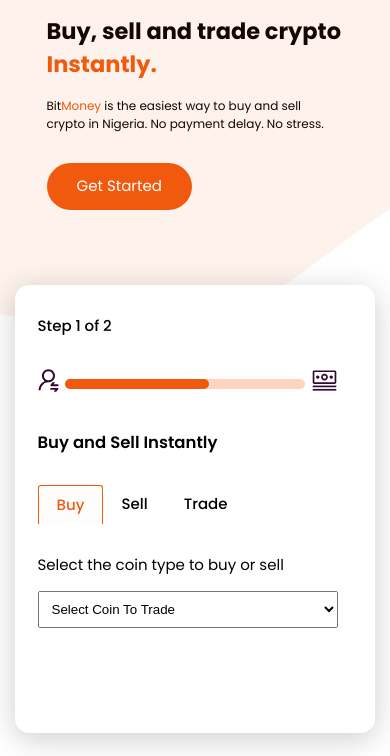
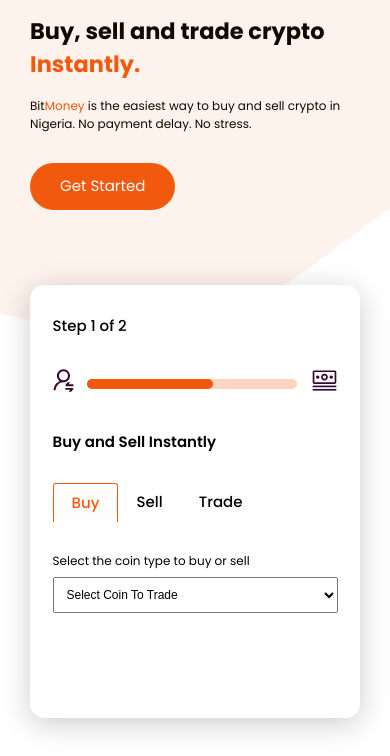
Before and after one commit to Maurice-Jah/BitMoney, a plain HTML site: page index.html in a window 390 px wide. Shown: the part 88-844 px from the top of the page. Drawn offline with Linux system fonts and the light colour scheme.

Commit message:
media query for small screen

```diff
--- a/scss/abstracts/_mixins.scss
+++ b/scss/abstracts/_mixins.scss
@@ -22,11 +22,11 @@
 */
 
 @mixin respond($breakpoint) {
-  //   @if $breakpoint == smallest {
-  //     @media only screen and (max-width: 22.5em) {
-  //       @content;
-  //     }
-  //   }
+  @if $breakpoint == smallest {
+    @media only screen and (max-width: 22.5em) {
+      @content;
+    }
+  }
 
   //   @if $breakpoint == sm-phone {
   //     @media only screen and (max-width: 25em) {
--- a/scss/layout/_footer.scss
+++ b/scss/layout/_footer.scss
@@ -8,7 +8,7 @@
 
   @include respond(tab-port) {
     flex-direction: column;
-    gap: 2rem;
+    gap: 1rem;
   }
 
   &__cta {
@@ -56,6 +56,10 @@
 
     @include respond(tab-land) {
       margin-top: 1rem;
+    }
+
+    @include respond(tab-port) {
+      margin-top: 0rem;
     }
 
     li {
@@ -119,6 +123,10 @@
         color: $color-white;
         margin: 1rem;
         font-size: 1rem;
+
+        @include respond(smallest) {
+          margin: 0.8rem;
+        }
       }
     }
   }
--- a/scss/pages/_home.scss
+++ b/scss/pages/_home.scss
@@ -32,7 +32,7 @@
     width: 45%;
 
     @include respond(tab-port) {
-      width: 90%;
+      width: 100%;
     }
     &-main {
       font-size: 2.5rem;
@@ -85,11 +85,16 @@
     border-radius: 0.95rem;
     padding-bottom: 5rem; ////////////////////remove later
 
+    @include respond(tab-port) {
+      width: 22rem;
+    }
+
+    @include respond(smallest) {
+      width: 18rem;
+    }
+
     & > * {
       margin: 2rem 0;
-      @include respond(tab-land) {
-        width: 20rem;
-      }
     }
 
     &-step {
@@ -108,6 +113,10 @@
         background-color: rgba($color-primary, 0.26);
         position: relative;
 
+        @include respond(tab-port) {
+          width: 14rem;
+        }
+
         &::before {
           content: "";
           background-color: $color-primary;
@@ -125,6 +134,10 @@
 
       @include respond(tab-land) {
         font-size: 1.1rem;
+      }
+
+      @include respond(tab-port) {
+        font-size: 1rem;
       }
     }
 
@@ -147,6 +160,11 @@
     &-heading {
       font-size: 1rem;
       margin-bottom: -1rem;
+
+      @include respond(tab-port) {
+        font-size: 0.8rem;
+        margin-bottom: -1.5rem;
+      }
     }
   }
 }
@@ -155,6 +173,10 @@
   width: 100%;
   padding: 0.6rem;
   position: relative;
+
+  @include respond(tab-port) {
+    font-size: 0.8rem;
+  }
 }
 
 //============ Leverage Section ===================//
@@ -462,12 +484,21 @@
         @include respond(tab-land) {
           font-size: 1.1rem;
         }
+
+        @include respond(tab-port) {
+          font-size: 0.8rem;
+        }
       }
 
       a {
         text-decoration: none;
         color: $color-black;
         font-weight: 500;
+
+        @include respond(tab-port) {
+          font-size: 0.8rem;
+          font-weight: 400;
+        }
       }
     }
 
@@ -489,6 +520,10 @@
           padding: 0.7rem 0rem;
         }
 
+        @include respond(tab-port) {
+          font-size: 0.8rem;
+        }
+
         &::before {
           content: " ";
           position: absolute;
@@ -507,11 +542,15 @@
       &--answer {
         position: relative;
         max-height: 0;
-        text-align: justify;
-        hyphens: auto;
         overflow: hidden;
         transition: 0.5s;
         padding: 0 1rem;
+
+        @include respond(tab-port) {
+          padding: 0rem;
+          font-size: 0.7rem;
+          font-weight: 300;
+        }
       }
     }
 
```
Also changed, not shown: css/min/styles.css, css/styles.css.
